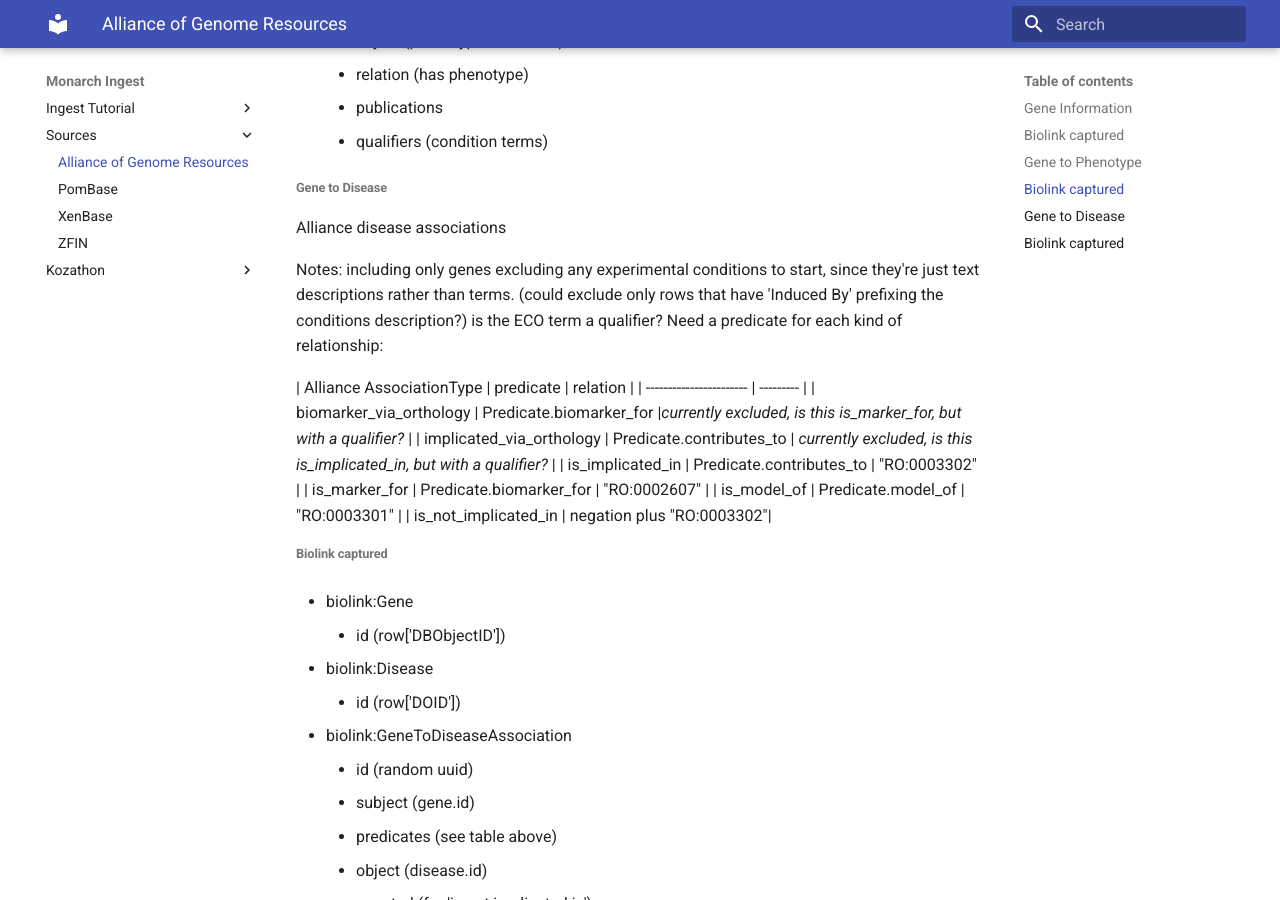
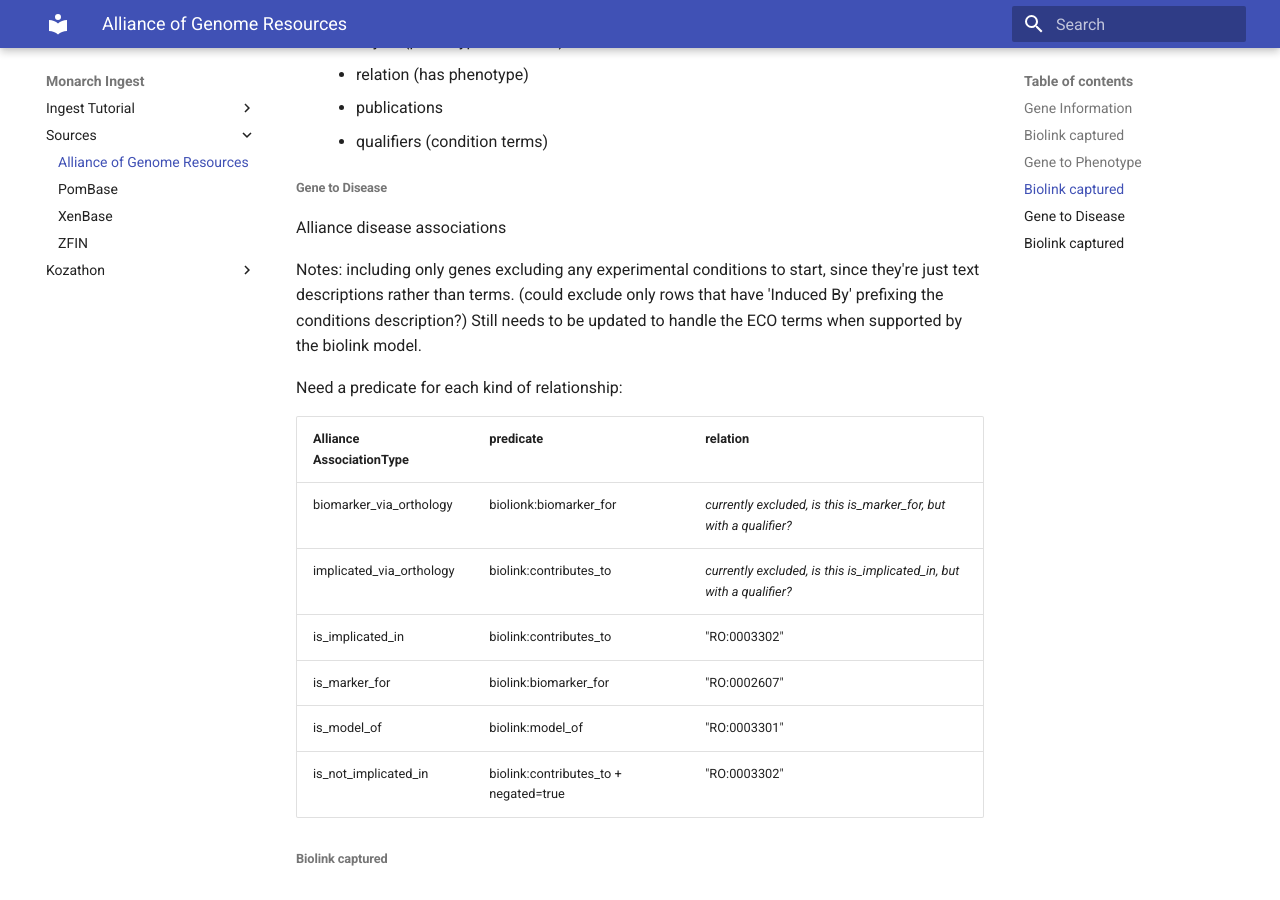
Before and after one commit to monarch-initiative/monarch-ingest, an MkDocs documentation site: the page built from docs/ingests/alliance.md, in a window 1280 px wide and 900 px high, scrolled down 1374 px. Built offline with MkDocs 1.6.1 and Material for MkDocs 9.7.7, drawn with Linux system fonts in a browser that asks for light colours.

Commit message:
Updated merge.yaml with correct names, tweaked Alliance g2d docs, cleaned up Makefile transform target and added an upload target

```diff
--- a/docs/ingests/alliance.md
+++ b/docs/ingests/alliance.md
@@ -47,17 +47,18 @@ Alliance disease associations
 Notes:
 including only genes
 excluding any experimental conditions to start, since they're just text descriptions rather than terms.  (could exclude only rows that have 'Induced By' prefixing the conditions description?)
-is the ECO term a qualifier?
+Still needs to be updated to handle the ECO terms when supported by the biolink model.
+
 Need a predicate for each kind of relationship:
 
 | Alliance AssociationType | predicate | relation |
-|  ----------------------- | --------- |
-| biomarker_via_orthology  | Predicate.biomarker_for |_currently excluded, is this is_marker_for, but with a qualifier?_ |
-| implicated_via_orthology  | Predicate.contributes_to | _currently excluded, is this is_implicated_in, but with a qualifier?_ |
-| is_implicated_in | Predicate.contributes_to | "RO:0003302" |
-| is_marker_for | Predicate.biomarker_for | "RO:0002607" |
-| is_model_of | Predicate.model_of | "RO:0003301" |
-| is_not_implicated_in | negation plus "RO:0003302"|
+|  ----------------------- | --------- | ------- |
+| biomarker_via_orthology  | biolionk:biomarker_for |_currently excluded, is this is_marker_for, but with a qualifier?_ |
+| implicated_via_orthology  | biolink:contributes_to | _currently excluded, is this is_implicated_in, but with a qualifier?_ |
+| is_implicated_in | biolink:contributes_to | "RO:0003302" |
+| is_marker_for | biolink:biomarker_for | "RO:0002607" |
+| is_model_of | biolink:model_of | "RO:0003301" |
+| is_not_implicated_in | biolink:contributes_to + negated=true | "RO:0003302"|
 
 #### Biolink captured
 
```
Also changed, not shown: merge.yaml (+18 -18 lines), 1 other file.
